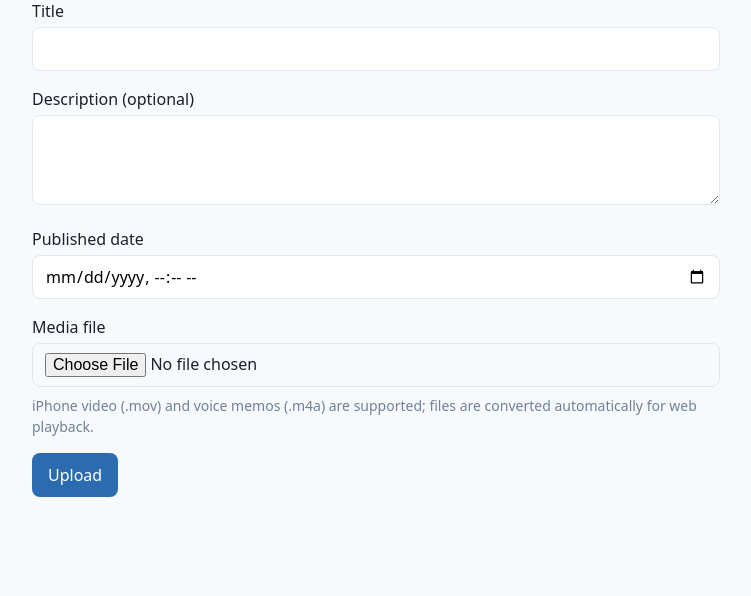
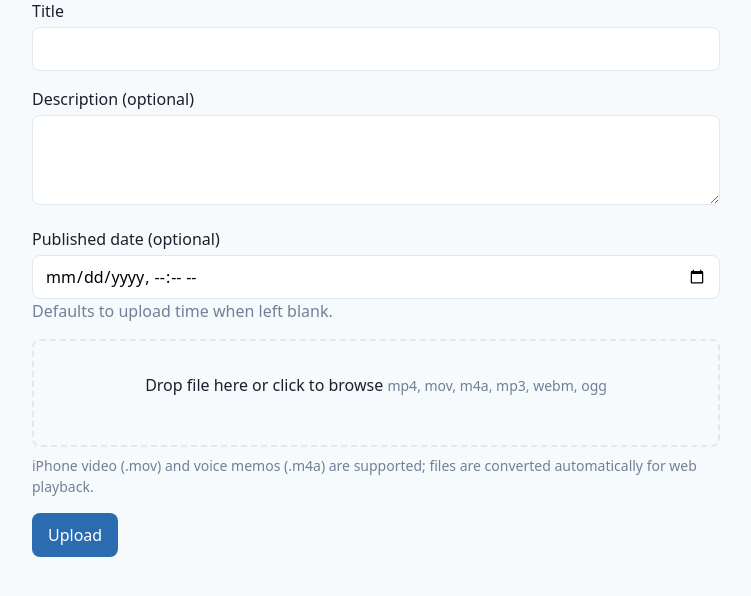
Before and after one commit to ordotools/QAS-sermon-hosting-platform, a FastAPI app: template app/templates/upload.html in a window 1360 px wide. Shown: the part 137-733 px from the top of the page, without its empty margins (304-1055 px from the left). Run offline with FastAPI, Linux system fonts and the light colour scheme; the template is opened without the code that fills it, so the values that code supplies are empty.

Commit message:
update media ordering with modern drag-drop feature and auto-publishing date

```diff
--- a/app/routers/upload.py
+++ b/app/routers/upload.py
@@ -37,7 +37,7 @@ async def _recent_uploads(session: AsyncSession, user_id: int) -> list[MediaItem
     result = await session.execute(
         select(MediaItem)
         .where(MediaItem.uploaded_by_id == user_id)
-        .order_by(MediaItem.created_at.desc())
+        .order_by(MediaItem.published_at.desc())
         .limit(10)
     )
     return list(result.scalars().all())
--- a/app/static/css/app.css
+++ b/app/static/css/app.css
@@ -156,6 +156,63 @@ body {
 
 .upload-hint { margin: -0.5rem 0 1rem; font-size: 0.875rem; }
 
+.sr-only {
+  position: absolute;
+  width: 1px;
+  height: 1px;
+  padding: 0;
+  margin: -1px;
+  overflow: hidden;
+  clip: rect(0, 0, 0, 0);
+  white-space: nowrap;
+  border: 0;
+}
+
+.drop-zone {
+  position: relative;
+  margin-bottom: 1rem;
+  border: 2px dashed var(--border);
+  border-radius: var(--radius);
+  padding: 2rem 1rem;
+  text-align: center;
+  transition: border-color 0.15s, background 0.15s;
+}
+
+.drop-zone:hover,
+.drop-zone:focus-within,
+.drop-zone.drag-over {
+  border-color: var(--accent);
+  background: #ebf8ff;
+}
+
+.drop-zone.is-disabled {
+  opacity: 0.6;
+  pointer-events: none;
+}
+
+.drop-zone-label {
+  display: flex;
+  flex-direction: column;
+  gap: 0.35rem;
+  cursor: pointer;
+}
+
+.drop-zone-prompt {
+  font-weight: 500;
+  color: var(--text);
+}
+
+.drop-zone-hint,
+.drop-zone-filename {
+  font-size: 0.875rem;
+  color: #718096;
+}
+
+.drop-zone-filename {
+  color: var(--accent);
+  font-weight: 500;
+}
+
 .upload-progress {
   display: flex;
   align-items: center;
--- a/app/static/js/pwa.js
+++ b/app/static/js/pwa.js
@@ -221,20 +221,18 @@ const QASOffline = {
     const empty = document.getElementById('offline-empty');
     if (!list) return;
 
+    const catalog = await loadMediaCatalog();
     let meta = await this.getMeta();
-    const { meta: enriched, changed } = mergeMetaWithCatalog(meta, getMediaCatalog());
-    if (changed) {
+    const { meta: enriched, changed } = mergeMetaWithCatalog(meta, catalog);
     meta = enriched;
-      if (navigator.onLine && this.getWorker()) {
-        try {
-          await this.postToSW({ type: 'ENRICH_META', meta: enriched }, 10000);
-        } catch (e) {
-          console.warn('Could not persist enriched offline meta', e);
-        }
-      }
-    }
 
     const entries = Object.entries(meta);
+    entries.sort(([idA, a], [idB, b]) => {
+      const da = publishedAtMs(idA, a, catalog);
+      const db = publishedAtMs(idB, b, catalog);
+      if (db !== da) return db - da;
+      return Number(idB) - Number(idA);
+    });
     list.innerHTML = '';
 
     if (!entries.length) {
@@ -249,6 +247,7 @@ const QASOffline = {
     }
     this.bindButtons();
     this.renderStorageInfo();
+    void persistEnrichedMeta(enriched, changed);
   },
 
   setupOfflineBanner() {
@@ -306,11 +305,7 @@ function formatPublishedDate(iso) {
   return new Date(iso).toLocaleDateString('en-US', { month: 'short', day: 'numeric', year: 'numeric' });
 }
 
-function getMediaCatalog() {
-  const el = document.getElementById('media-catalog');
-  if (!el) return {};
-  try {
-    const items = JSON.parse(el.textContent);
+function catalogFromItems(items) {
   const catalog = {};
   for (const item of items) {
     catalog[String(item.id)] = {
@@ -323,8 +318,44 @@ function getMediaCatalog() {
     };
   }
   return catalog;
+}
+
+function getEmbeddedMediaCatalog() {
+  const el = document.getElementById('media-catalog');
+  if (!el) return {};
+  try {
+    return catalogFromItems(JSON.parse(el.textContent));
   } catch {
     return {};
+  }
+}
+
+async function loadMediaCatalog() {
+  const embedded = getEmbeddedMediaCatalog();
+  if (!navigator.onLine) return embedded;
+  try {
+    const res = await fetch('/offline/catalog.json', { cache: 'no-store', credentials: 'same-origin' });
+    if (!res.ok) return embedded;
+    const items = await res.json();
+    return { ...embedded, ...catalogFromItems(items) };
+  } catch {
+    return embedded;
+  }
+}
+
+function publishedAtMs(id, info, catalog) {
+  const raw = info.publishedAt || catalog[String(id)]?.publishedAt;
+  if (!raw) return 0;
+  const t = new Date(raw).getTime();
+  return Number.isFinite(t) ? t : 0;
+}
+
+async function persistEnrichedMeta(enriched, changed) {
+  if (!changed || !navigator.onLine || !QASOffline.getWorker()) return;
+  try {
+    await QASOffline.postToSW({ type: 'ENRICH_META', meta: enriched }, 10000);
+  } catch (e) {
+    console.warn('Could not persist enriched offline meta', e);
   }
 }
 
@@ -423,8 +454,7 @@ document.addEventListener('DOMContentLoaded', async () => {
     await QASOffline.syncSavedButtons();
   });
 
-  window.addEventListener('pageshow', async (event) => {
-    if (!event.persisted) return;
+  window.addEventListener('pageshow', async () => {
     await QASOffline.syncSavedButtons();
     await refreshOfflinePage();
   });
--- a/app/static/js/upload.js
+++ b/app/static/js/upload.js
@@ -2,7 +2,11 @@
   const form = document.getElementById('upload-form');
   if (!form) return;
 
-  const fileInput = form.querySelector('input[type="file"]');
+  const fileInput = document.getElementById('upload-file');
+  const dropZone = document.getElementById('upload-drop-zone');
+  const filenameEl = document.getElementById('upload-filename');
+  const promptEl = dropZone?.querySelector('.drop-zone-prompt');
+  const hintEl = dropZone?.querySelector('.drop-zone-hint');
   const submitBtn = document.getElementById('upload-submit');
   const progressWrap = document.getElementById('upload-progress');
   const progressBar = document.getElementById('upload-progress-bar');
@@ -47,12 +51,30 @@
     }
   }
 
+  function clearFilenameDisplay() {
+    if (filenameEl) {
+      filenameEl.textContent = '';
+      hide(filenameEl);
+    }
+    show(promptEl);
+    show(hintEl);
+  }
+
+  function showFilename(name) {
+    if (!filenameEl) return;
+    filenameEl.textContent = name;
+    show(filenameEl);
+    hide(promptEl);
+    hide(hintEl);
+  }
+
   function setUploading(active) {
     if (submitBtn) {
       submitBtn.disabled = active;
       submitBtn.classList.toggle('is-disabled', active);
     }
     if (fileInput) fileInput.disabled = active;
+    dropZone?.classList.toggle('is-disabled', active);
   }
 
   function resetProgress() {
@@ -82,6 +104,27 @@
     return null;
   }
 
+  function assignFile(file) {
+    if (!fileInput || !file) return;
+    const dt = new DataTransfer();
+    dt.items.add(file);
+    fileInput.files = dt.files;
+  }
+
+  function handleFileSelected(file) {
+    if (!file) {
+      clearFilenameDisplay();
+      return;
+    }
+    showFilename(file.name);
+    const fileError = validateFile(file);
+    if (fileError) {
+      setError(fileError);
+    } else {
+      setError('');
+    }
+  }
+
   function refreshUploadStatus() {
     if (!statusEl || typeof htmx === 'undefined') return;
     show(statusSection);
@@ -94,6 +137,7 @@
     setError('');
     setMessage('Upload complete — processing…');
     if (fileInput) fileInput.value = '';
+    clearFilenameDisplay();
     refreshUploadStatus();
     activeXhr = null;
   }
@@ -105,6 +149,33 @@
     setError(msg || 'Upload failed. Please try again.');
     activeXhr = null;
   }
+
+  fileInput?.addEventListener('change', () => {
+    handleFileSelected(fileInput.files?.[0] || null);
+  });
+
+  dropZone?.addEventListener('dragover', (e) => {
+    e.preventDefault();
+    dropZone.classList.add('drag-over');
+  });
+
+  dropZone?.addEventListener('dragenter', (e) => {
+    e.preventDefault();
+    dropZone.classList.add('drag-over');
+  });
+
+  dropZone?.addEventListener('dragleave', () => {
+    dropZone.classList.remove('drag-over');
+  });
+
+  dropZone?.addEventListener('drop', (e) => {
+    e.preventDefault();
+    dropZone.classList.remove('drag-over');
+    const file = e.dataTransfer?.files?.[0];
+    if (!file) return;
+    assignFile(file);
+    handleFileSelected(file);
+  });
 
   cancelBtn?.addEventListener('click', () => {
     if (activeXhr) activeXhr.abort();
--- a/app/templates/base.html
+++ b/app/templates/base.html
@@ -35,7 +35,7 @@
     {% block content %}{% endblock %}
   </main>
   <div id="offline-banner" class="offline-banner hidden" role="status">You are offline</div>
-  <script src="/static/js/pwa.js?v=8" defer></script>
+  <script src="/static/js/pwa.js?v=9" defer></script>
   {% block scripts %}{% endblock %}
 </body>
 </html>
--- a/app/templates/upload.html
+++ b/app/templates/upload.html
@@ -13,13 +13,19 @@
     <textarea name="description" rows="3"></textarea>
   </label>
   <label>
-    Published date
+    Published date (optional)
     <input type="datetime-local" name="published_at">
+    <span class="hint">Defaults to upload time when left blank.</span>
   </label>
-  <label>
-    Media file
-    <input type="file" name="file" required accept=".mp4,.mov,.m4a,.mp3,.webm,.ogg,audio/*,video/*">
-  </label>
+  <div class="drop-zone" id="upload-drop-zone">
+    <input type="file" id="upload-file" name="file" class="sr-only" required
+           accept=".mp4,.mov,.m4a,.mp3,.webm,.ogg,audio/*,video/*">
+    <label for="upload-file" class="drop-zone-label">
+      <span class="drop-zone-prompt">Drop file here or click to browse</span>
+      <span class="drop-zone-hint">mp4, mov, m4a, mp3, webm, ogg</span>
+      <span class="drop-zone-filename hidden" id="upload-filename" aria-live="polite"></span>
+    </label>
+  </div>
   <p class="hint upload-hint">iPhone video (.mov) and voice memos (.m4a) are supported; files are converted automatically for web playback.</p>
   <div id="upload-progress" class="upload-progress hidden" aria-live="polite">
     <progress id="upload-progress-bar" max="100" aria-label="Upload progress">0</progress>
```
Also changed, not shown: app/routers/public.py (+19 -7 lines), app/static/sw.js (+4 -4 lines), tests/test_sw.py (+2 -2 lines). Lines whose indentation alone changed are shown as unchanged.
